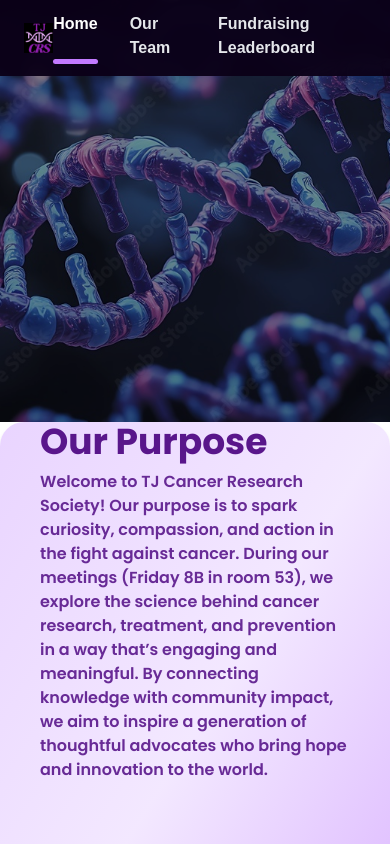
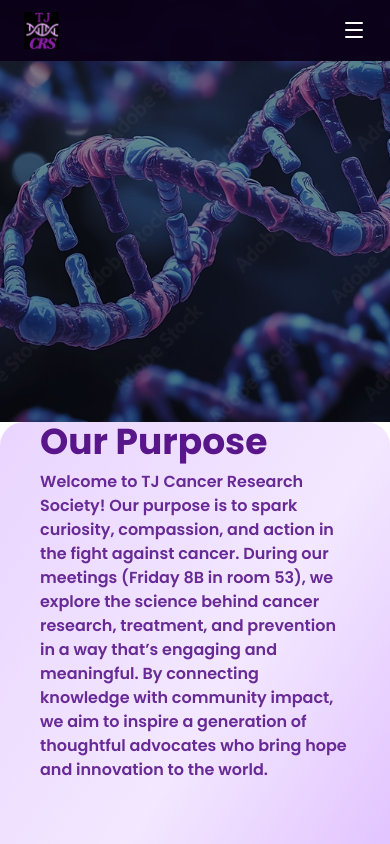
Before and after one commit to dipishasubedi/club-website, a Next.js app: page / in a window 390 px wide. Shown: the top 844 px of the page. Built offline with nearby package versions, Linux system fonts and the light colour scheme.

Commit message:
fix navbar

```diff
--- a/app/components/Navbar.tsx
+++ b/app/components/Navbar.tsx
@@ -2,31 +2,35 @@
 import Link from "next/link";
 import Image from "next/image";
 import { usePathname } from "next/navigation";
+import { useState } from "react";
+import { Menu, X } from "lucide-react";
 
 export default function Navbar() {
   const pathname = usePathname();
+  const [isOpen, setIsOpen] = useState(false);
 
   const links = [
     { href: "/", label: "Home" },
     { href: "/about", label: "Our Team" },
-
     { href: "/leaderboard", label: "Fundraising Leaderboard" },
   ];
 
   return (
-    <nav className="w-full fixed top-0 left-0 z-50 bg-[#0b0017]/95 backdrop-blur-md text-white ">
+    <nav className="w-full fixed top-0 left-0 z-50 bg-[#0b0017]/95 backdrop-blur-md text-white">
       <div className="max-w-7xl mx-auto px-6 py-3 flex items-center justify-between">
+        {/* Logo */}
         <Link href="/" className="flex items-center">
           <Image
             src="/CRS1.png"
             alt="TJ Cancer Research Society Logo"
-            width={35} // adjust as needed
-            height={35} // adjust as needed
+            width={35}
+            height={35}
             className="object-contain"
           />
         </Link>
 
-        <div className="flex space-x-8 text-gray-200  font-semibold">
+        {/* Desktop Links */}
+        <div className="hidden md:flex space-x-8 text-gray-200 font-semibold">
           {links.map((link) => {
             const isActive = pathname === link.href;
             return (
@@ -39,13 +43,44 @@
               >
                 {link.label}
                 {isActive && (
-                  <span className="absolute left-0 bottom-0 w-full h-[5px] bg-purple-400 rounded-full"></span>
+                  <span className="absolute left-0 bottom-0 w-full h-[3px] bg-purple-400 rounded-full"></span>
                 )}
               </Link>
             );
           })}
         </div>
+
+        {/* Mobile Menu Button */}
+        <div className="md:hidden flex items-center">
+          <button
+            onClick={() => setIsOpen(!isOpen)}
+            className="text-white focus:outline-none"
+          >
+            {isOpen ? <X size={24} /> : <Menu size={24} />}
+          </button>
+        </div>
       </div>
+
+      {/* Mobile Menu */}
+      {isOpen && (
+        <div className="md:hidden bg-[#0b0017]/95 backdrop-blur-md px-6 py-4 space-y-4">
+          {links.map((link) => {
+            const isActive = pathname === link.href;
+            return (
+              <Link
+                key={link.href}
+                href={link.href}
+                className={`block text-lg font-semibold transition-colors duration-200 ${
+                  isActive ? "text-white" : "text-gray-200 hover:text-white"
+                }`}
+                onClick={() => setIsOpen(false)}
+              >
+                {link.label}
+              </Link>
+            );
+          })}
+        </div>
+      )}
     </nav>
   );
 }
```
